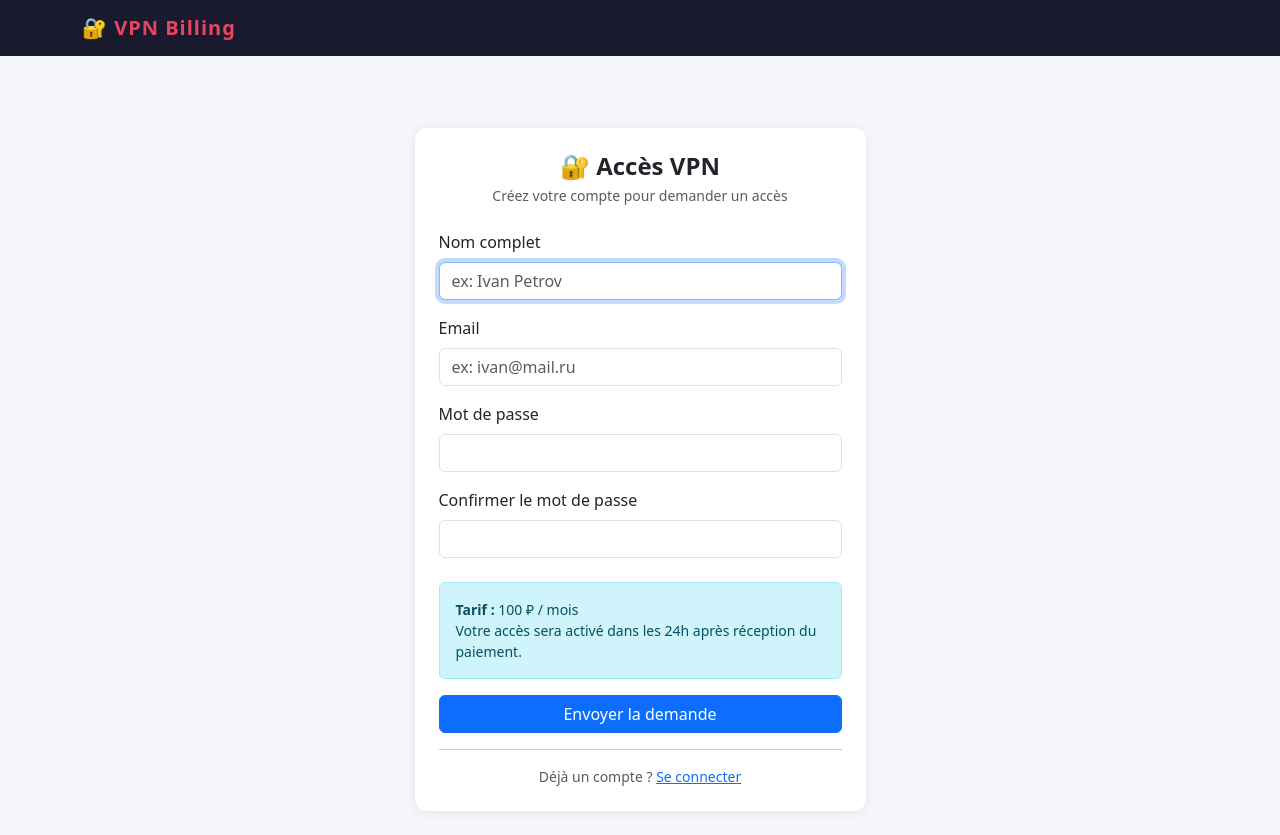
After one commit to benus-code/Fact_vpn, a Flask app: page /inscription in a window 1280 px wide. The commit adds this page. Run offline with Flask 3, Linux system fonts and the light colour scheme.

Commit message:
feat: RUB payment, user creation UI, self-registration page
- Mise à jour BANK_INFO : Тбанк, +7 996 637-23-58, Чеганг Анжес Уилфрид, 100 ₽/mois
- Remplacement EUR (€) par RUB (₽) partout dans les templates
- Nouveau formulaire admin "Créer un utilisateur" dans admin.html
- Nouvelle route POST /admin/user/creer dans app.py
- Nouvelle page publique /inscription avec formulaire d'inscription
- Les demandes d'inscription apparaissent dans le panel admin (statut en_attente)
- Lien "Demander un accès VPN" sur la page de connexion

https://claude.ai/code/session_01NAseAi1BwtBqsjvprjHD7b

```diff
--- a/app.py
+++ b/app.py
@@ -19,13 +19,13 @@ DB_PATH       = "/opt/vpn-billing/vpn_billing.db"
 CONTAINER     = "amnezia-awg"
 WG_INTERFACE  = "wg0"
 
-# ─── Coordonnées bancaires affichées aux users ───────────────────────────────
+# ─── Coordonnées de paiement affichées aux users ─────────────────────────────
 BANK_INFO = {
-    "beneficiaire": "TON NOM ICI",
-    "iban":         "FR76 XXXX XXXX XXXX XXXX XXXX XXX",
-    "bic":          "XXXXXXXX",
-    "montant":      "5 €",
-    "reference":    "VPN + ton prénom",
+    "beneficiaire": "Чеганг Анжес Уилфрид",
+    "telephone":    "+7 996 637-23-58",
+    "banque":       "Тбанк",
+    "montant":      "100 ₽",
+    "reference":    "VPN + твоё имя",
 }
 
 # ─── DB helpers ──────────────────────────────────────────────────────────────
@@ -96,6 +96,41 @@ def iptables_unblock_peer(ip_vpn):
     return ok
 
 # ─── Routes publiques ─────────────────────────────────────────────────────────
+@app.route("/inscription", methods=["GET", "POST"])
+def inscription():
+    if "user_id" in session:
+        return redirect(url_for("dashboard"))
+    if request.method == "POST":
+        nom   = request.form["nom"].strip()
+        email = request.form["email"].strip().lower()
+        mdp   = request.form["password"]
+        confirm = request.form["confirm"]
+        if mdp != confirm:
+            flash("Les mots de passe ne correspondent pas.", "danger")
+            return render_template("inscription.html")
+        if len(mdp) < 6:
+            flash("Le mot de passe doit faire au moins 6 caractères.", "danger")
+            return render_template("inscription.html")
+        db = get_db()
+        if db.execute("SELECT id FROM users WHERE email = ?", (email,)).fetchone():
+            flash("Cet email est déjà utilisé.", "danger")
+            return render_template("inscription.html")
+        db.execute(
+            "INSERT INTO users (nom, email, password_hash, is_admin) VALUES (?, ?, ?, 0)",
+            (nom, email, hash_password(mdp))
+        )
+        db.commit()
+        new_user = db.execute("SELECT id FROM users WHERE email = ?", (email,)).fetchone()
+        db.execute(
+            "INSERT INTO abonnements (user_id, montant, statut) VALUES (?, 100, 'en_attente')",
+            (new_user["id"],)
+        )
+        db.commit()
+        flash("✅ Demande envoyée ! L'administrateur activera votre accès après réception du paiement.", "success")
+        return redirect(url_for("login"))
+    return render_template("inscription.html")
+
+
 @app.route("/")
 def index():
     if "user_id" in session:
@@ -206,9 +241,18 @@ def admin_panel():
         ORDER BY p.date_paiement DESC
     """).fetchall()
 
+    demandes = db.execute("""
+        SELECT u.id, u.nom, u.email, u.created_at
+        FROM users u
+        JOIN abonnements a ON a.user_id = u.id
+        WHERE u.is_admin = 0 AND a.statut = 'en_attente'
+        ORDER BY u.created_at DESC
+    """).fetchall()
+
     return render_template("admin.html",
         users=users,
         paiements_en_attente=paiements_en_attente,
+        demandes=demandes,
         today=date.today()
     )
 
@@ -311,6 +355,32 @@ def admin_suspendre_tout(uid):
     flash(f"Tous les accès de {user['nom']} ont été suspendus.", "warning")
     return redirect(url_for("admin_user_detail", uid=uid))
 
+@app.route("/admin/user/creer", methods=["POST"])
+@login_required
+@admin_required
+def admin_creer_user():
+    nom    = request.form["nom"].strip()
+    email  = request.form["email"].strip().lower()
+    mdp    = request.form["password"]
+    db = get_db()
+    if db.execute("SELECT id FROM users WHERE email = ?", (email,)).fetchone():
+        flash(f"L'email {email} est déjà utilisé.", "danger")
+        return redirect(url_for("admin_panel"))
+    db.execute(
+        "INSERT INTO users (nom, email, password_hash, is_admin) VALUES (?, ?, ?, 0)",
+        (nom, email, hash_password(mdp))
+    )
+    db.commit()
+    new_user = db.execute("SELECT id FROM users WHERE email = ?", (email,)).fetchone()
+    db.execute(
+        "INSERT INTO abonnements (user_id, montant, statut) VALUES (?, 100, 'expire')",
+        (new_user["id"],)
+    )
+    db.commit()
+    flash(f"✅ Utilisateur {nom} créé avec succès.", "success")
+    return redirect(url_for("admin_user_detail", uid=new_user["id"]))
+
+
 @app.route("/admin/abonnement/modifier", methods=["POST"])
 @login_required
 @admin_required
--- /dev/null
+++ b/templates/inscription.html
@@ -0,0 +1,43 @@
+{% extends "base.html" %}
+{% block title %}S'inscrire — VPN{% endblock %}
+{% block content %}
+<div class="row justify-content-center mt-5">
+  <div class="col-md-5">
+    <div class="card p-4">
+      <h4 class="mb-1 text-center fw-bold">🔐 Accès VPN</h4>
+      <p class="text-center text-muted small mb-4">Créez votre compte pour demander un accès</p>
+
+      <form method="POST">
+        <div class="mb-3">
+          <label class="form-label">Nom complet</label>
+          <input type="text" name="nom" class="form-control" placeholder="ex: Ivan Petrov" required autofocus>
+        </div>
+        <div class="mb-3">
+          <label class="form-label">Email</label>
+          <input type="email" name="email" class="form-control" placeholder="ex: ivan@mail.ru" required>
+        </div>
+        <div class="mb-3">
+          <label class="form-label">Mot de passe</label>
+          <input type="password" name="password" class="form-control" minlength="6" required>
+        </div>
+        <div class="mb-4">
+          <label class="form-label">Confirmer le mot de passe</label>
+          <input type="password" name="confirm" class="form-control" required>
+        </div>
+
+        <div class="alert alert-info small mb-3">
+          <strong>Tarif :</strong> 100 ₽ / mois<br>
+          Votre accès sera activé dans les 24h après réception du paiement.
+        </div>
+
+        <button class="btn btn-primary w-100">Envoyer la demande</button>
+      </form>
+
+      <hr>
+      <p class="text-center small text-muted mb-0">
+        Déjà un compte ? <a href="{{ url_for('login') }}">Se connecter</a>
+      </p>
+    </div>
+  </div>
+</div>
+{% endblock %}
--- a/templates/login.html
+++ b/templates/login.html
@@ -16,6 +16,10 @@
         </div>
         <button class="btn btn-primary w-100">Se connecter</button>
       </form>
+      <hr>
+      <p class="text-center small text-muted mb-0">
+        Pas encore de compte ? <a href="{{ url_for('inscription') }}">Demander un accès VPN</a>
+      </p>
     </div>
   </div>
 </div>
```
Also changed, not shown: templates/admin.html (+44 -2 lines), templates/admin_user.html (+8 -8 lines), templates/dashboard.html (+8 -8 lines).
